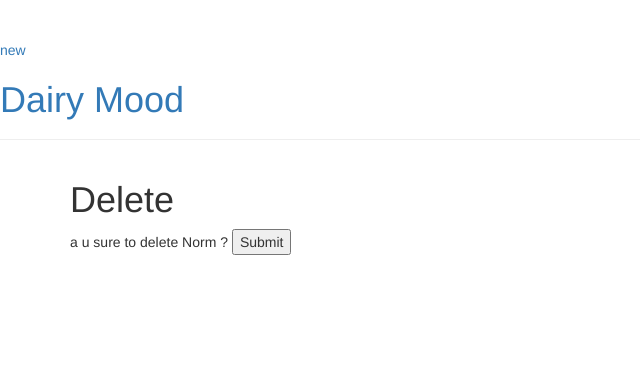
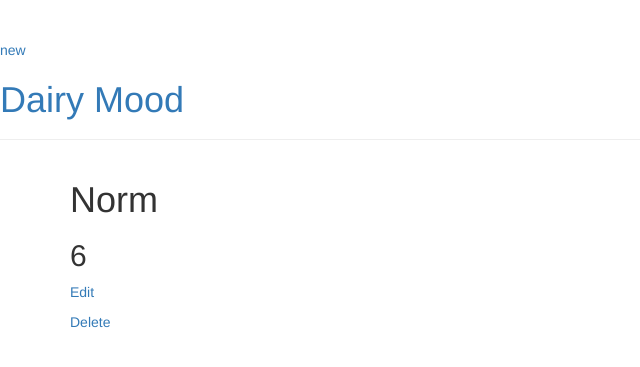
Before and after one commit to shv-b13/Todo-App-Django, a Django app: page /mood/detail/26 in a window 1280 px wide. Shown: the top 367 px of the page, without its empty margins (0-640 px from the left). Run offline with Django 3.2, Linux system fonts and the light colour scheme; data comes from the database, SQL or seed files in the repository; both versions use the stored data as it was after the commit; some libraries are stand-ins or nearby versions.

Commit message:
some fix

```diff
--- a/mood/form.py
+++ b/mood/form.py
@@ -6,4 +6,4 @@ class MoodForm(forms.ModelForm):
 
 	class Meta:
 		model = Mood
-		fields = ['status', 'date', 'scale', 'exercise']
+		fields = ('status', 'data', 'scale', 'exercise')
--- a/mood/templates/mood/mood_confirm_delete.html
+++ b/mood/templates/mood/mood_confirm_delete.html
@@ -6,6 +6,9 @@
 	<form method="post">{% csrf_token %}
 		a u sure to delete {{ object }} ?
 		<input type="submit" value="Submit">
+		<button>
+			<a href="{% url 'mood_list' %}">CANCLE</a>
+		</button>
 	</form>
 
 
--- a/mood/templates/mood/mood_detail.html
+++ b/mood/templates/mood/mood_detail.html
@@ -1,9 +1,13 @@
-{% extends 'moood/base.html' %}
+{% extends 'mood/base.html' %}
 
 {% block content %}
-    <div class="mood">
-        <a class="btn btn-default" href="{% url 'mood_edit' pk=mood.pk %}">edit</a>
-        <h1>{{ mood.status}}</h1>
-        <h2>{{ mood.scale }}</h2>
-    </div>
+
+
+	<div class="mood">
+		<h1>{{mood.status}}</h1>
+		<h2>{{mood.scale|linebreaksbr}}</h2>
+	</div>
+	<p><a href="{% url 'mood_edit' pk=mood.pk %}">Edit</a></p>
+	<p><a href="{% url 'mood_delete' pk=mood.pk %}">Delete</a></p>
+
 {% endblock %}
--- a/mood/templates/mood/mood_list.html
+++ b/mood/templates/mood/mood_list.html
@@ -7,7 +7,7 @@
 					<h1><a href="{% url 'mood_detail' pk=i.pk %}">My mood is {{ i.status }}</a></h1>
 					<!-- <h1>My mood is {{ i.status }}</h1> -->
 					<h2>My mood from 0 to 10 is: {{ i.scale }}</h2>
-					<h3>Did i do exercise: {{ i.exercise }}</h3>
+					<h3>I did exercise: {{ i.exercise }}</h3>
 					<h4>Day: {{ i.data }}</h4>
 					<br/>
 				</div>
--- a/mood/urls.py
+++ b/mood/urls.py
@@ -1,11 +1,13 @@
 from django.urls import path
 from . import views
 from .views import *
+
+
 
 urlpatterns = [
 	path('', MoodList.as_view(), name = 'mood_list'),
 	path('mood/new/', MoodCreate.as_view(), name = 'mood_new'),
 	path('mood/detail/<int:pk>', MoodDetail.as_view(), name = 'mood_detail'),
 	path('mood/delete/<int:pk>', MoodDelete.as_view(), name = 'mood_delete'),
-	path('mood/edit/', MoodUpdate.as_view(), name = 'mood_edit'),
+	path('mood/edit/<int:pk>', MoodUpdate.as_view(), name = 'mood_edit'),
 ]
--- a/mood/views.py
+++ b/mood/views.py
@@ -2,6 +2,8 @@ from django.shortcuts import render
 from django.views.generic import ListView, UpdateView, DetailView, CreateView, DeleteView
 from django.urls import reverse_lazy
 from .models import Mood
+from datetime import datetime
+
 # Create your views here.
 
 
@@ -12,6 +14,7 @@ class MoodList(ListView):
 class MoodDetail(DeleteView):
 	model = Mood
 	context_object_name = 'mood'
+	template_name = 'mood/mood_detail.html'
 
 	def get_context_data(self, **kwargs):
 		context = super().get_context_data(**kwargs)
@@ -19,20 +22,25 @@ class MoodDetail(DeleteView):
 
 class MoodCreate(CreateView):
 	model = Mood
-	fields = ['status', 'date', 'scale', 'exercise']
+	fields = ['status', 'data', 'scale', 'exercise']
+	template_name = 'mood/mood_new.html'
 
 	def from_valid(self, form):
 		fcd = form.cleaned_data
 		now = timezone.now()
 		Mood.object.create(
 				status=fcd['status'],
-				exercise=fcd['exercise']
+				exercise=fcd['exercise'],
+				scale=['scale'],
+				data=['data'],
 				)
-		return redirect('mood_list')
+
+	def get_success_url(self):
+		return reverse_lazy('mood_list')
 
 class MoodUpdate(UpdateView):
 	model = Mood
-	fields = ['status', 'date', 'scale', 'exercise']
+	fields = ['status', 'scale', 'exercise']
 	success_url = reverse_lazy('mood_list')
 
 class MoodDelete(DeleteView):
```
Also changed, not shown: mood/templates/mood/mood_form.html (added, +13 -0 lines), mood/templates/mood/mood_new.html (+5 -7 lines), db.sqlite3.
